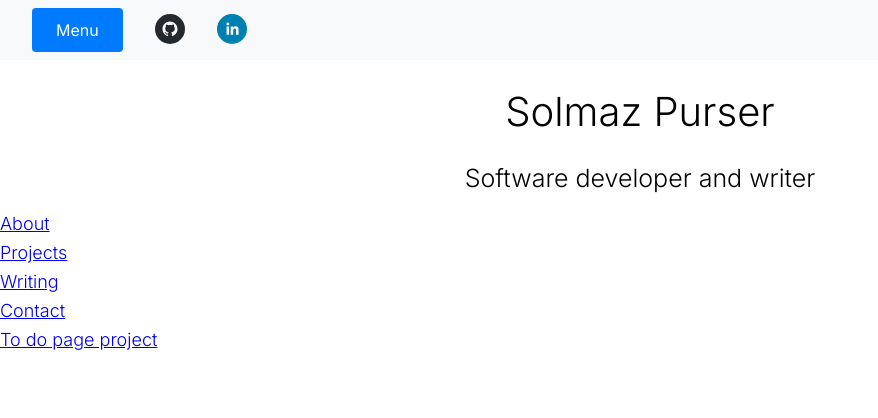
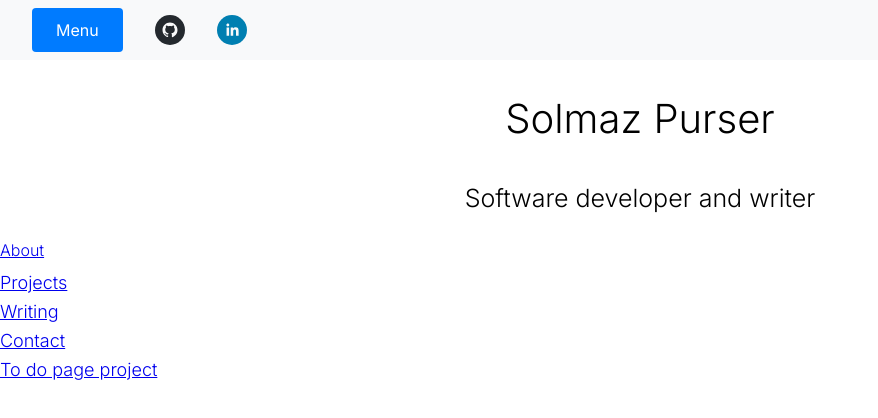
Before and after one commit to bookloversolmaz/django-website-react, a React (Create React App) app in the folder frontend/: page / in a window 1280 px wide. Shown: the top 418 px of the page, without its empty margins (0-878 px from the left). Built offline with nearby package versions, Linux system fonts and the light colour scheme.

Commit message:
Fixed a tag nestig error in header

```diff
--- a/frontend/src/components/about/about.js
+++ b/frontend/src/components/about/about.js
@@ -1,7 +1,5 @@
 import React from 'react';
 import { Link } from 'react-router-dom';
-import './about.css'
-
 
 function About() {
     return (
--- a/frontend/src/components/app/App.js
+++ b/frontend/src/components/app/App.js
@@ -12,6 +12,7 @@ import WritingLandingPage from '../writing/writinglandingpage.js'
 import PostDetail from "../writing/postdetail.js";
 import ContactPage from "../contact/contact.js";
 import About from "../about/about.js"
+import '../../index.css';
 
 const App = () => {
   return (
--- a/frontend/src/components/header/header.css
+++ b/frontend/src/components/header/header.css
@@ -60,11 +60,6 @@ header {
     transition: background-color 0.2s ease-in-out;
     width: 100%; /* Ensure the link takes up the entire width */
 }
-/*
-.dropdown-menu li a:hover {
-    background-color: #e0e0e0;
-    color: #0056b3;
-} */
 
 .dropdown:hover .dropdown-menu,
 .dropdown:focus-within .dropdown-menu {
--- a/frontend/src/components/header/header.js
+++ b/frontend/src/components/header/header.js
@@ -1,6 +1,6 @@
 import './header.css';
 import React, { useState } from 'react';
-import { SocialIcon } from 'react-social-icons'
+import { SocialIcon } from 'react-social-icons';
 
 function Header() {
     const [dropdownOpen, setDropdownOpen] = useState(false);
@@ -30,31 +30,26 @@ function Header() {
                                 <li><a href="/projects">Projects</a></li>
                                 <li><a href="/writing">Writing</a></li>
                                 <li><a href="/contact">Contact</a></li>
-                                <li><a href="/todo">To do list</a></li>
+                                <li><a href="/todo">To-Do List</a></li>
                             </ul>
                         )}
                     </li>
-
-                    {/* Social Links */}
                     <div className="social-links">
                         <li>
-                            <a
-                                href="https://github.com/bookloversolmaz"
+                            <SocialIcon
+                                url="https://github.com/bookloversolmaz"
                                 target="_blank"
                                 rel="noopener noreferrer"
-                            >
-                                <SocialIcon network="github" style={{ height: 30, width: 30 }} />
-
-                            </a>
+                                style={{ height: 30, width: 30 }}
+                            />
                         </li>
                         <li>
-                            <a
-                                href="https://www.linkedin.com/in/solmaz-purser-853280115/"
+                            <SocialIcon
+                                url="https://www.linkedin.com/in/solmaz-purser-853280115/"
                                 target="_blank"
                                 rel="noopener noreferrer"
-                            >
-                                <SocialIcon network="linkedin" style={{ height: 30, width: 30 }} />
-                            </a>
+                                style={{ height: 30, width: 30 }}
+                            />
                         </li>
                     </div>
                 </ul>
--- /dev/null
+++ b/frontend/src/components/home/home.css
@@ -0,0 +1,9 @@
+body {
+    padding: 0;
+    margin: 0;
+}
+
+.home-container {
+    margin-top: 50px; /* Adjust depending on the height of your header */
+    text-align: center;
+}
--- a/frontend/src/components/home/home.js
+++ b/frontend/src/components/home/home.js
@@ -1,19 +1,14 @@
 import React from 'react';
 import { Link } from 'react-router-dom';
+import './home.css';
 
 
 function Home() {
-  // Create function to track changes in dropdown list
-  // Use useState to set the defualt value of DropDown Menu and declare the values
-  // const [dropdownValue, SetDropdownValue] = useState('')
-  // const handleChange = (event) => {
-  //   SetDropdownValue(event.target.value);
-  //   };
     return (
       <div>
         <h1>Solmaz Purser</h1>
         <h2>Software developer and writer</h2>
-        <p><Link to="/about">About</Link></p>
+        <Link to="/about">About</Link>
         <p><Link to="/projects">Projects</Link></p>
         <p><Link to="/writing">Writing</Link></p>
         <p><Link to="/contact">Contact</Link></p>
--- a/frontend/src/index.css
+++ b/frontend/src/index.css
@@ -14,9 +14,14 @@ body {
       'Oxygen', 'Ubuntu', 'Cantarell', 'Fira Sans', 'Droid Sans', 'Helvetica Neue', sans-serif;
   -webkit-font-smoothing: antialiased;
   -moz-osx-font-smoothing: grayscale;
-
   font-weight: 300;
   letter-spacing: normal;
+  margin: 1.5rem 0; /* Add space above and below paragraphs */
+  margin-right: 2rem;
+  margin-left: 2rem;
+  line-height: 1.6; /* Improve readability with increased line spacing */
+  font-size: 18px; /* Default size for body text */
+  color: #000000; /* Optional: Adjust paragraph text color */
 }
 
 p {
```
Also changed, not shown: frontend/src/components/about/about.css (deleted).
